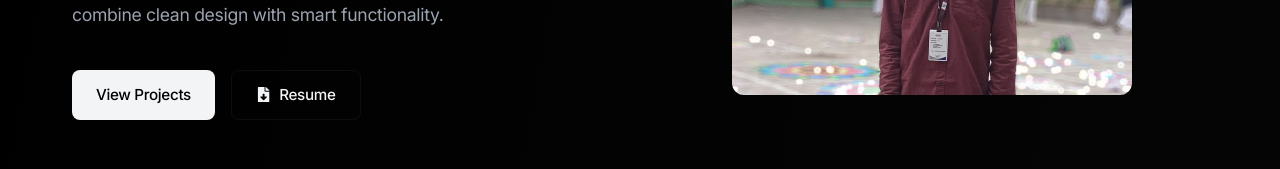
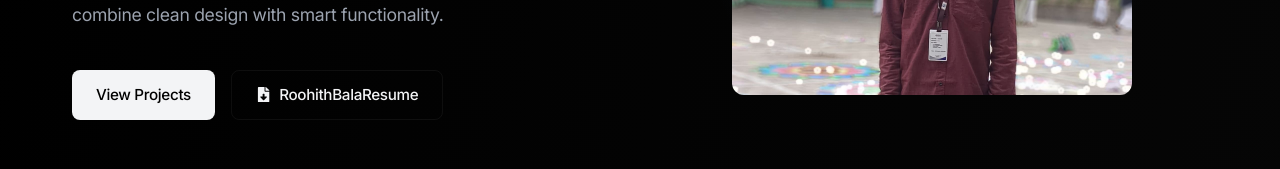
Before and after one commit to roohithbala/portfolio, a React (Vite) app: page / in a window 1280 px wide. Shown: the part 513-682 px from the top of the page. Built offline with nearby package versions, Linux system fonts and the light colour scheme.

Commit message:
Fixes to resume download

```diff
--- a/src/components/Hero.jsx
+++ b/src/components/Hero.jsx
@@ -35,12 +35,12 @@ const Hero = () => {
             real-world applications that combine clean design with smart functionality.
           </p>
           <div className="hero-btns">
-            <a href="#projects" className="btn btn-primary">
-              View Projects
-            </a>
-            <a href="https://www.canva.com/design/DAHBppkDhag/wzguS20KlqFA8p8NIP0ysw/view?utm_content=DAHBppkDhag&utm_campaign=designshare&utm_medium=link2&utm_source=uniquelinks&utlId=hfd66ef4b29" className="btn btn-outline" target="_blank" rel="noopener noreferrer">
-              <FaFileDownload /> Resume
-            </a>
+              <a href="#projects" className="btn btn-primary">
+                View Projects
+              </a>
+              <a href="/portfolio/Resume.pdf" className="btn btn-outline" target="_blank" rel="noopener noreferrer">
+                <FaFileDownload /> RoohithBalaResume
+              </a>
           </div>
 
           <div className="social-links-minimal">
```
Also changed, not shown: 2 other files (tests, documents, lock files or other folders).
